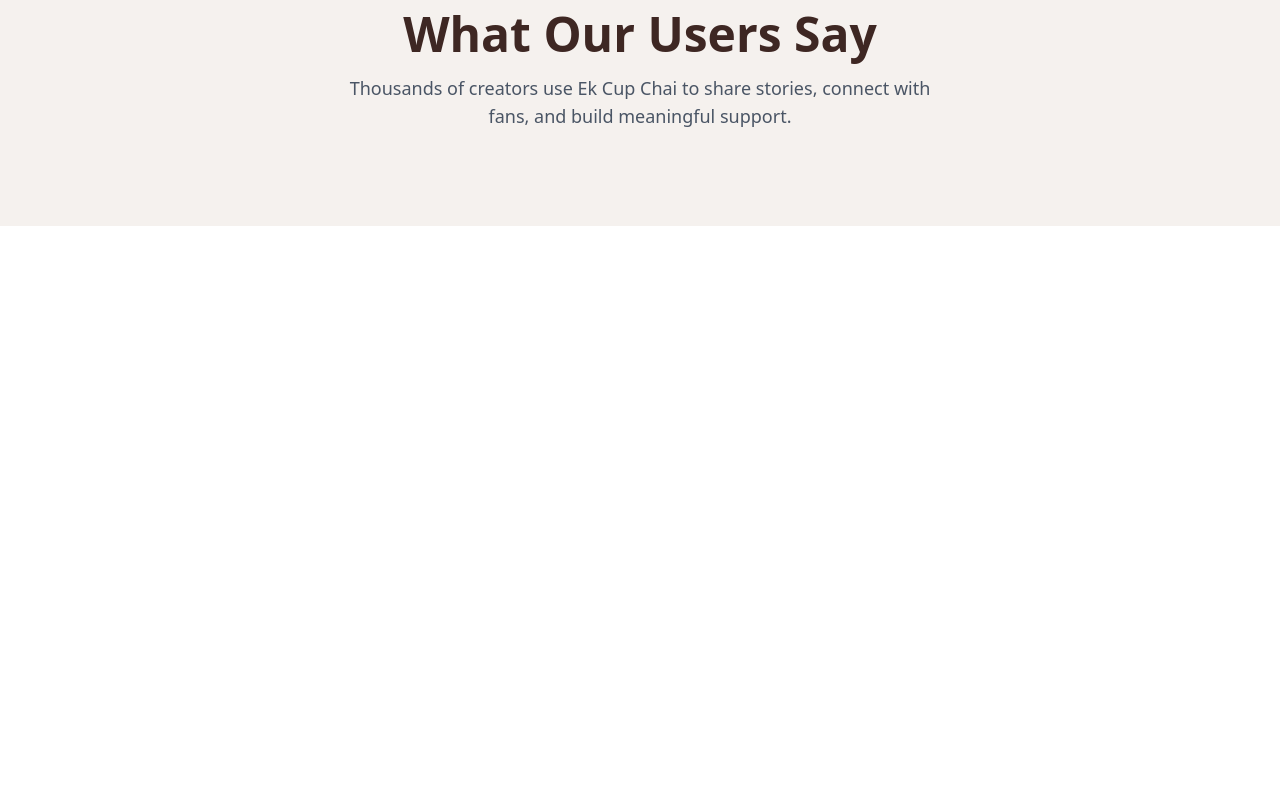
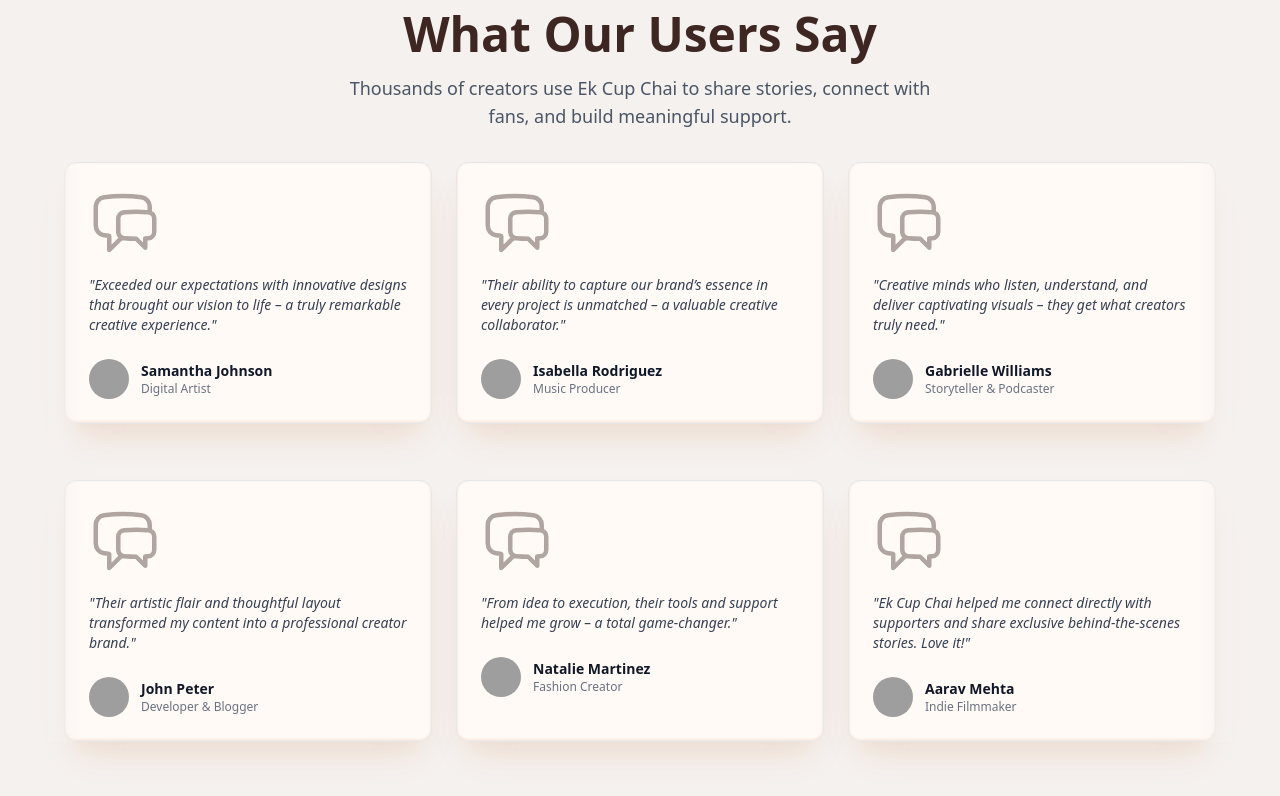
Before and after one commit to shreyashshetty18/EkCupChai, a React (Vite) app: page / in a window 1280 px wide. Shown: the part 3860-4656 px from the top of the page. Before the commit the page ends 4086 px from the top, so only its background shows below. Built offline with nearby package versions, Linux system fonts and the light colour scheme; grey boxes are pictures that could not be loaded.

Commit message:
Test Sec Done

```diff
--- a/src/components/Testimonials.jsx
+++ b/src/components/Testimonials.jsx
@@ -115,7 +115,54 @@
         </button>
       </div>
 
+      {/* Faded Edges */}
+      <div className="relative">
+        <div className="absolute left-0 top-0 bottom-0 w-8 bg-gradient-to-r from-[#f5f1ee] to-transparent z-10 pointer-events-none" />
+        <div className="absolute right-0 top-0 bottom-0 w-8 bg-gradient-to-l from-[#f5f1ee] to-transparent z-10 pointer-events-none" />
 
+        {/* Testimonials */}
+        <div
+          ref={scrollRef}
+          className="flex sm:grid sm:grid-cols-2 lg:grid-cols-3 gap-6 sm:gap-y-14 sm:gap-x-6 max-w-6xl mx-auto overflow-x-auto sm:overflow-visible no-scrollbar px-2 sm:px-0 scroll-smooth snap-x snap-mandatory"
+        >
+          {testimonials.map((item, index) => (
+            <div
+              key={index}
+              className={`min-w-full sm:min-w-0 snap-center group bg-[#fffaf6] rounded-xl p-6 text-left border border-gray-200 transition-all duration-300 hover:scale-[1.02] ${activeIndex === index ? "shadow-lg" : ""
+                } hover:shadow-[rgba(187,89,28,0.25)_0px_50px_100px_-20px,rgba(187,89,28,0.3)_0px_30px_60px_-30px,rgba(187,89,28,0.35)_0px_-2px_6px_0px_inset]`}
+              style={{
+                boxShadow:
+                  "rgba(187, 89, 28, 0.08) 0px 20px 40px -10px, rgba(187, 89, 28, 0.12) 0px 15px 30px -15px, rgba(187, 89, 28, 0.18) 0px -1px 3px 0px inset",
+              }}
+            >
+              <HiOutlineChatBubbleLeftRight className="text-7xl text-chaiBrown opacity-40 group-hover:opacity-100 transition-opacity duration-300 mb-4" />
+              <p className="text-sm text-gray-700 italic mb-6">"{item.quote}"</p>
+              <div className="flex items-center gap-3">
+                <img
+                  src={item.avatar}
+                  alt={item.name}
+                  className="w-10 h-10 rounded-full object-cover"
+                />
+                <div>
+                  <p className="text-sm font-semibold text-gray-900">{item.name}</p>
+                  <p className="text-xs text-gray-500">{item.title}</p>
+                </div>
+              </div>
+            </div>
+          ))}
+        </div>
+      </div>
+
+      {/* Pagination Dots */}
+      <div className="flex justify-center sm:hidden mt-6 space-x-2">
+        {testimonials.map((_, index) => (
+          <span
+            key={index}
+            className={`w-2.5 h-2.5 rounded-full transition-all duration-300 ${activeIndex === index ? "bg-[#3e2723]" : "bg-[#efe2db]"
+              }`}
+          ></span>
+        ))}
+      </div>
     </section>
   );
 };
```
